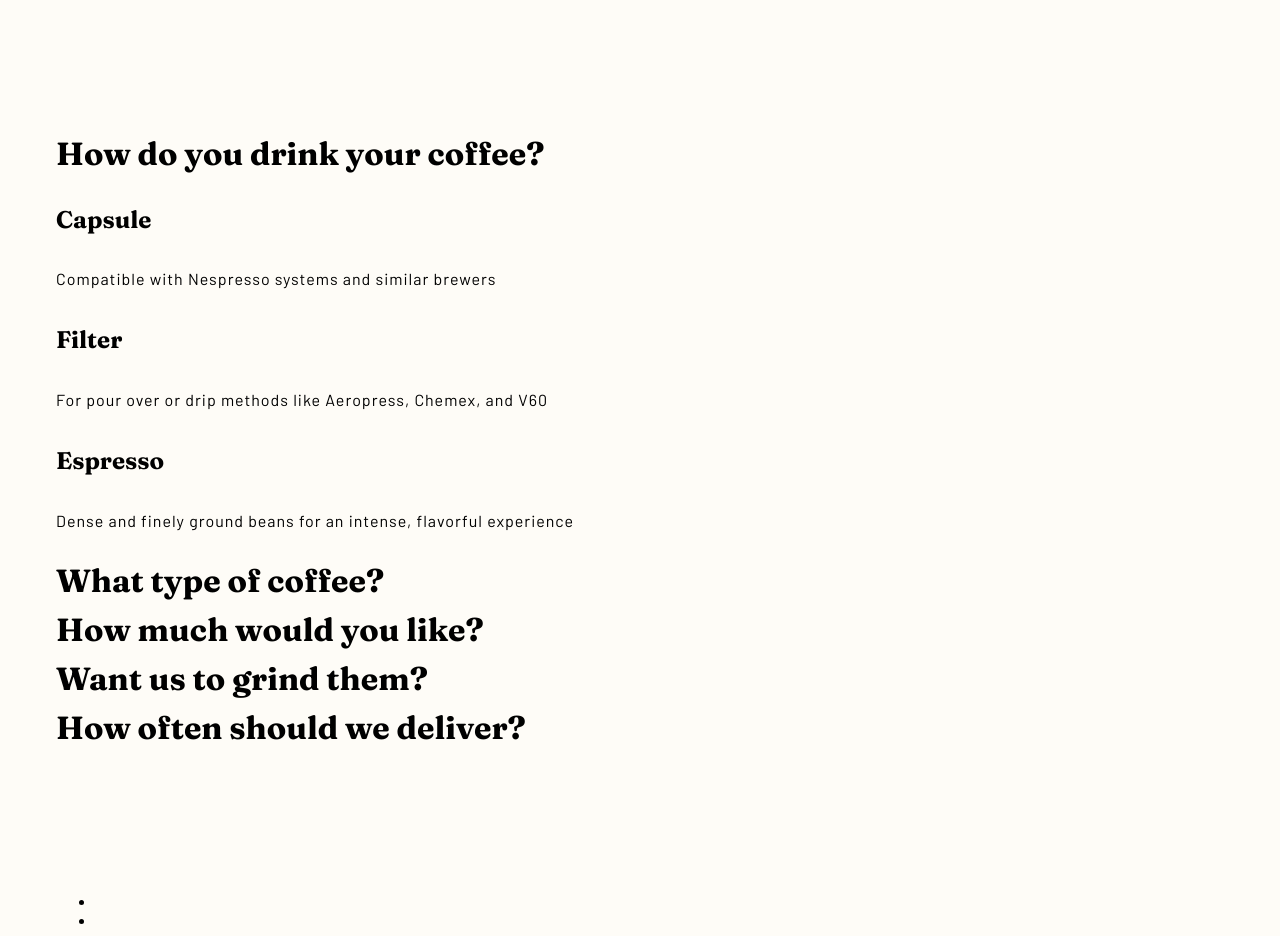
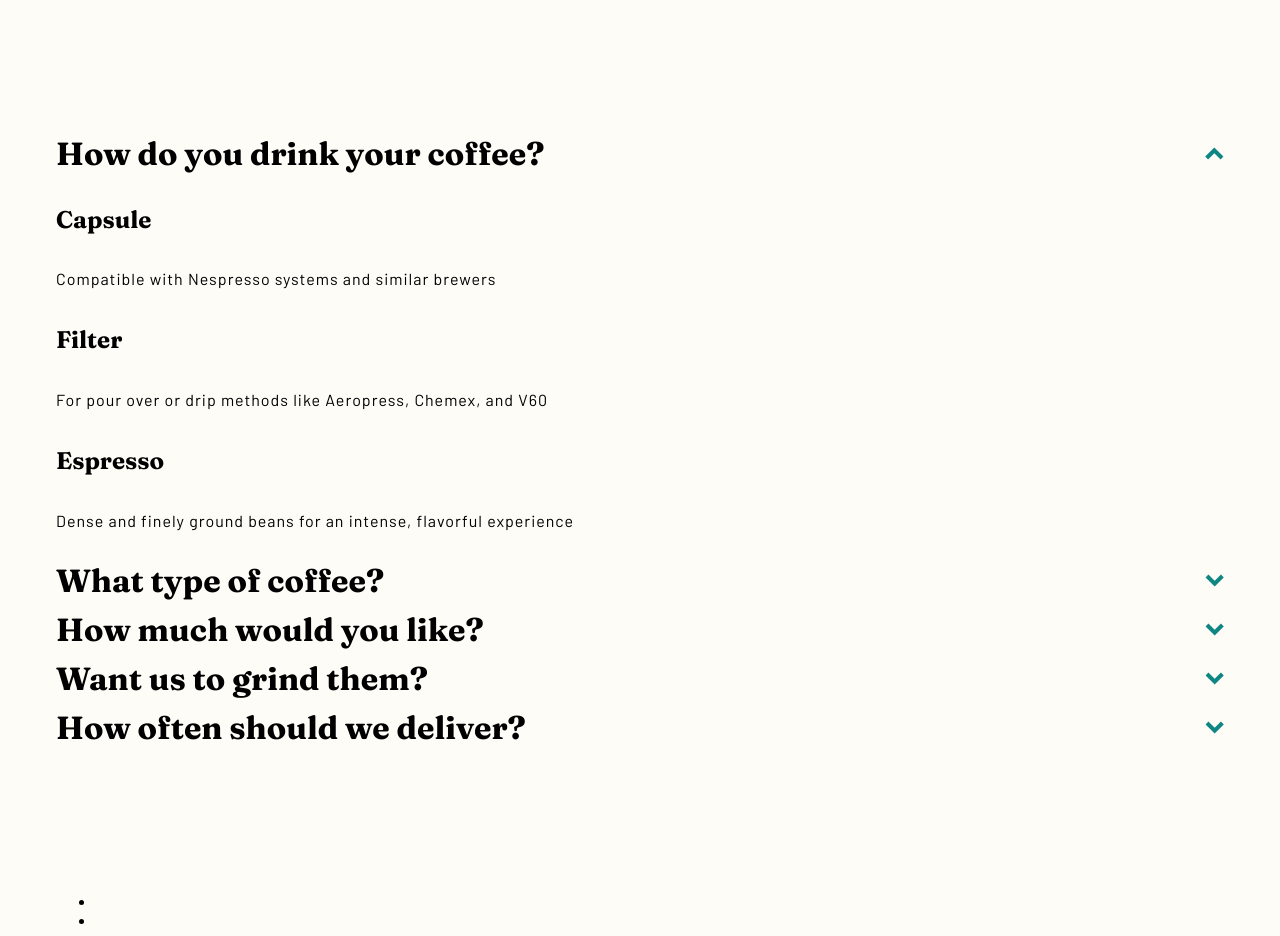
Before and after one commit to vincitaylaran/coffeeroasters-sub-site, a Next.js app: page /plan in a window 1280 px wide. Shown: the part 1400-2336 px from the top of the page. Built offline with nearby package versions, Linux system fonts and the light colour scheme.

Commit message:
Add arrow to expansion panel that changes direction depending if panel is open

```diff
--- /dev/null
+++ b/components/ArrowIcon.tsx
@@ -0,0 +1,13 @@
+const ArrowIcon = () => {
+  return (
+    <svg width="19" height="13" xmlns="http://www.w3.org/2000/svg">
+      <path
+        d="M15.949.586l2.828 2.828-9.096 9.096L.586 3.414 3.414.586l6.267 6.267z"
+        fill="#0E8784"
+        fillRule="nonzero"
+      />
+    </svg>
+  )
+}
+
+export default ArrowIcon
--- a/components/ExpansionPanel.tsx
+++ b/components/ExpansionPanel.tsx
@@ -1,6 +1,7 @@
 import { useState, useEffect } from "react"
 
 import expansionPanelStyles from "../styles/ExpansionPanel.module.scss"
+import ArrowIcon from "./ArrowIcon"
 
 export type Answer = {
   title: string
@@ -25,7 +26,7 @@ const ExpansionPanel = ({ id, title, shouldBeOpen, answers }: Props) => {
   }, [shouldBeOpen])
 
   return (
-    <div id={`panel-${id}`} className={expansionPanelStyles.container}>
+    <div className={expansionPanelStyles.container} id={`panel-${id}`}>
       <div
         className={expansionPanelStyles.question}
         onClick={() => {
@@ -33,23 +34,31 @@ const ExpansionPanel = ({ id, title, shouldBeOpen, answers }: Props) => {
         }}
       >
         <h4 className={expansionPanelStyles.title}>{title}</h4>
+        <div
+          className={`${expansionPanelStyles.arrow} ${
+            isPanelOpen ? expansionPanelStyles.arrow__flipped : ""
+          }`}
+        >
+          <ArrowIcon />
+        </div>
       </div>
       <div
-        className={expansionPanelStyles.options}
+        className={expansionPanelStyles.answers}
         style={{ display: `${isPanelOpen ? "block" : "none"}` }}
       >
         {answers.map((answer, index) => {
           return (
-            <div
-              key={index}
-              className={expansionPanelStyles.option}
-              onClick={() => answer.onSelect(id, answer.title)}
-            >
-              <a href={`#panel-${index + 1}`}>
+            <a href={`#panel-${index + 1}`} key={index}>
+              <div
+                className={expansionPanelStyles.answer}
+                onClick={() => answer.onSelect(id, answer.title)}
+              >
+                {/* TODO: Scroll behavior when selecting another answer for a question. */}
+
                 <h4>{answer.title}</h4>
                 <p>{answer.description}</p>
-              </a>
-            </div>
+              </div>
+            </a>
           )
         })}
       </div>
--- a/styles/ExpansionPanel.module.scss
+++ b/styles/ExpansionPanel.module.scss
@@ -4,6 +4,9 @@
 .container {
   .question {
     cursor: pointer;
+    @include flex(row) {
+      justify-content: space-between;
+    }
 
     h4.title {
       margin: 0;
@@ -16,16 +19,20 @@
     }
   }
 
-  .options {
-    display: none;
-    .option {
+  .answers {
+    .answer {
       cursor: pointer;
     }
   }
 
   .arrow {
-    &__open {
-      // rotate arrow 180deg
+    @include flex(row) {
+      align-items: center;
+    }
+
+    &__flipped {
+      transform: rotate(180deg);
+      transform-origin: 50% 50%;
     }
   }
 }
```
